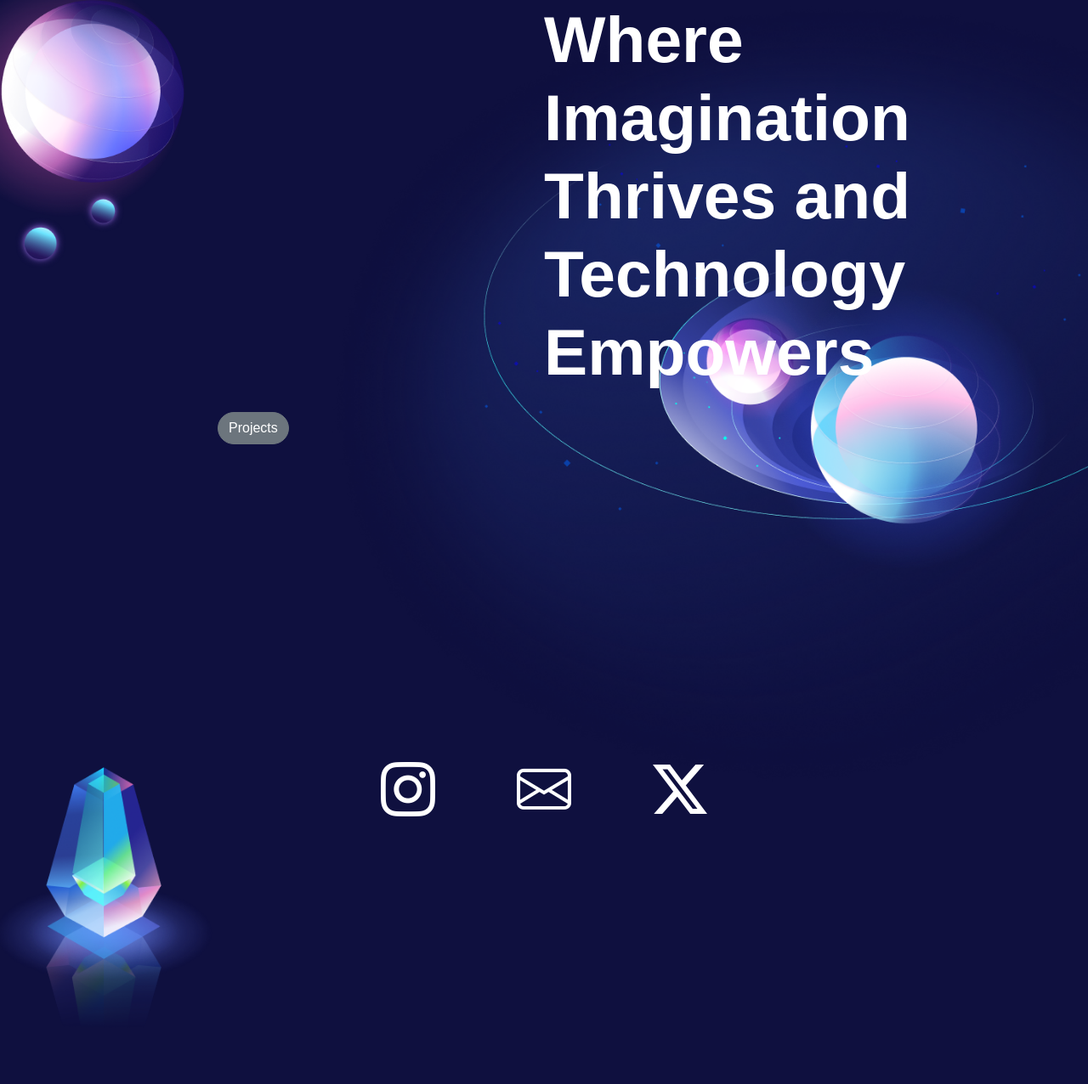
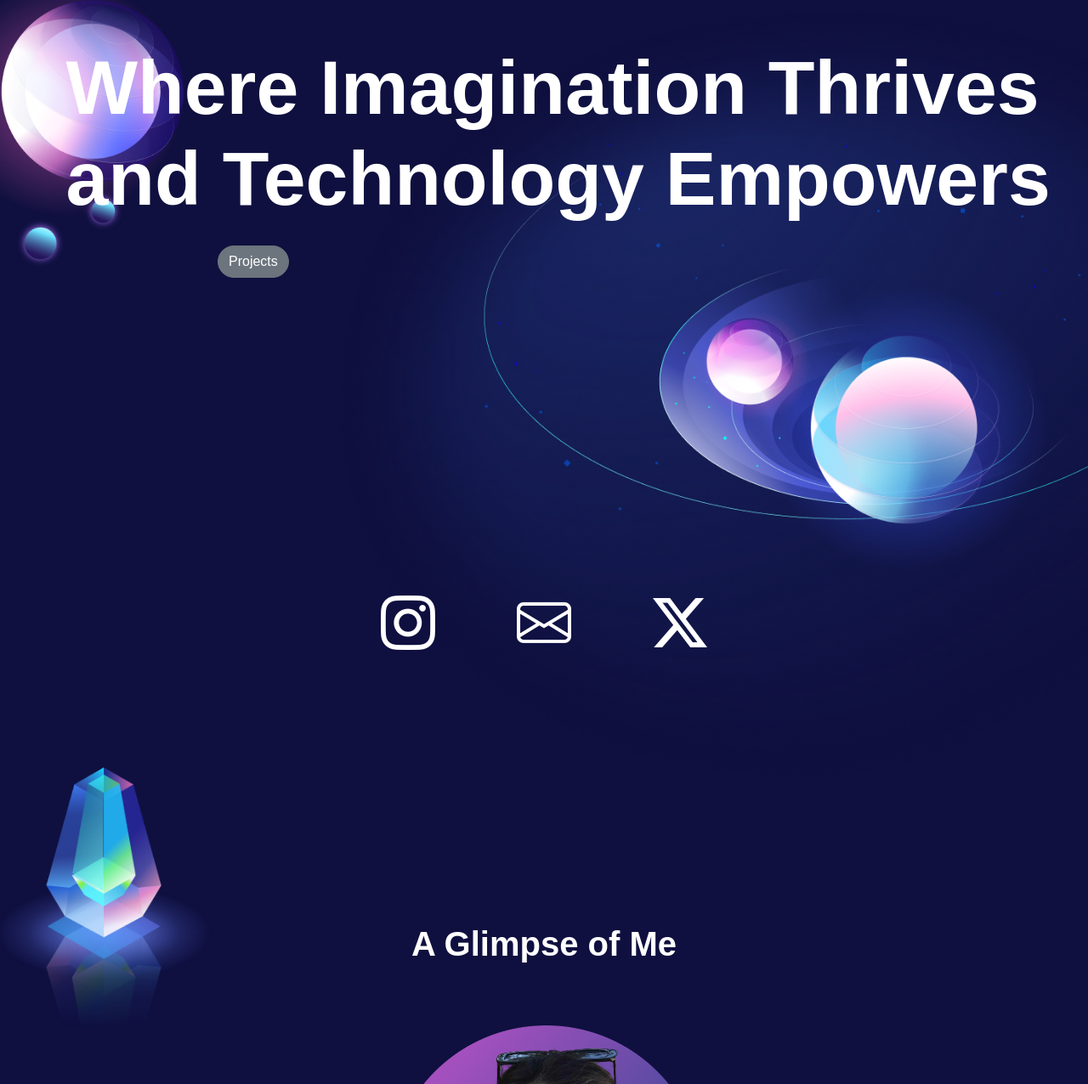
Before and after one commit to denisegabrielle/WD-BE, a PHP site: page / in a window 1280 px wide. Shown: the part 111-1387 px from the top of the page at 85% size. Run offline with PHP 8.4, Linux system fonts and the light colour scheme; some web fonts are replaced.

Commit message:
homepage

```diff
--- a/index.php
+++ b/index.php
@@ -35,8 +35,8 @@
         <img src=".//assets/media/img4.png" id="img4" class="elements">
 
         <div class="row">
-            <div class="col-12">
-                <h1 class="text">Where Imagination
+            <div class="col-12 fluid">
+                <h1 style="font-size: 7vw; font-weight: bold; margin-left:5%; margin-top: 4%;">Where Imagination
                     Thrives and Technology
                     Empowers</h1>
             </div>
@@ -111,7 +111,7 @@
         <div class="swiper mySwiper">
             <div class="swiper-wrapper">
                 <div class="swiper-slide">
-                    <a href="#" target="_blank">
+                    <a href="projects/A08/index.php" target="_blank">
                         <img src=".//assets/media/p1.png" />
                     </a>
                 </div>
```
